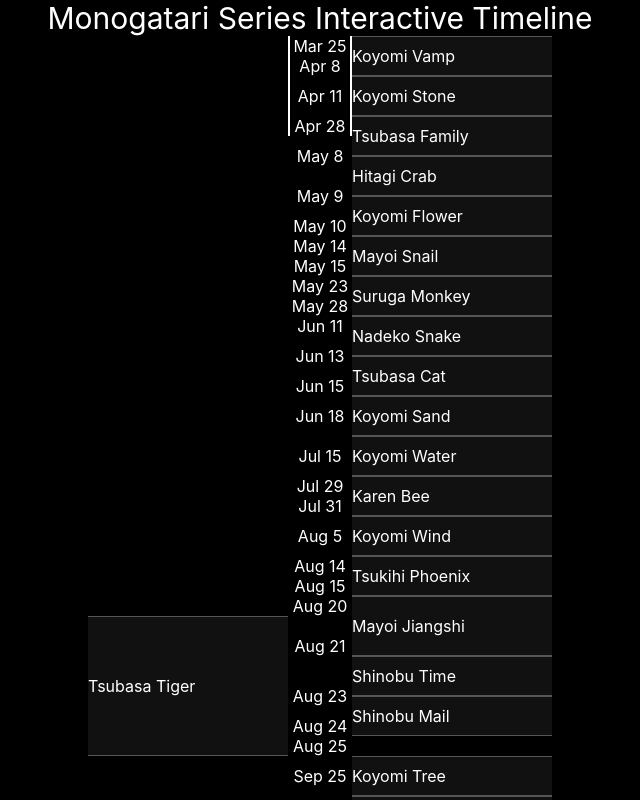
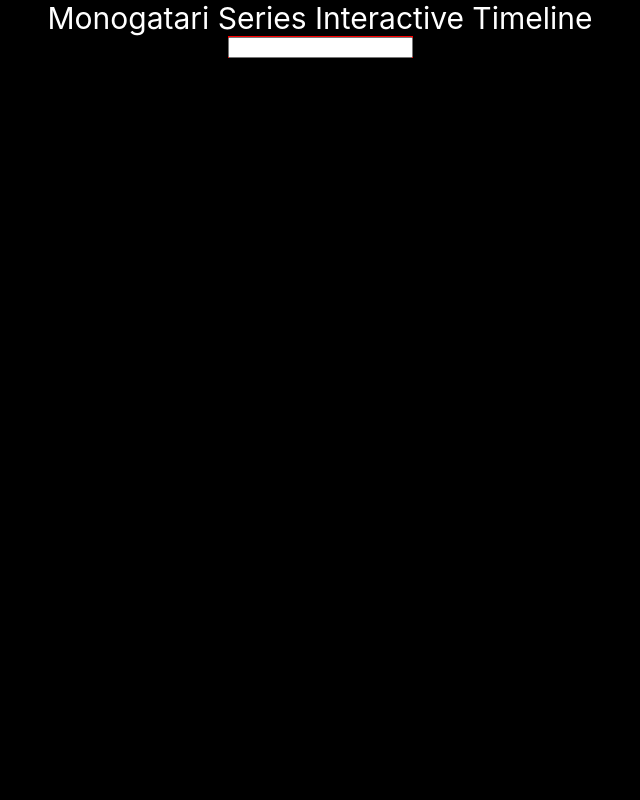
Before and after one commit to Squashbucklr/monogatari-timeline, a React (Create React App) app: page / in a window 1280 px wide. Shown: the top 800 px of the page, without its empty margins (320-960 px from the left). Built offline with nearby package versions, Linux system fonts and the light colour scheme.

Commit message:
working timeline

```diff
--- a/src/component/App.js
+++ b/src/component/App.js
@@ -13,7 +13,7 @@
         super(props);
         this.state = {
             arcsOrder: [...Array(constants.arcs.length).keys()],
-            arcs: [0, 1, 2, 3, 4, 5, 6, 7, 8, 9, 10, 11, 12, 13, 14, 15, 16, 17, 18, 19, 20, 21, 22, 23, 24, 25, 26, 27, 28, 29, 30, 31, 32, 33, 34, 35],
+            arcs: [],
             spoiler: {
                 alwaysShowCompletedArcs: true,
                 hideSpoilerArcs: true,
@@ -36,7 +36,7 @@
     }
 
     setViewArcs = (arcs) => {
-        this.setState({arcs: []});
+        this.setState({arcs: arcs});
     }
 
     onPeek = (index) => {
@@ -47,11 +47,6 @@
         return (
             <div className="App">
                 <HeadTitle/>
-                <Timeline
-                    arcs={this.state.arcs}
-                    peek={this.state.peek}
-                    onPeek={this.onPeek}
-                />
                 <Settings
                     arcsOrder={this.state.arcsOrder}
                     spoiler={this.state.spoiler}
@@ -59,6 +54,11 @@
                     setSpoiler={this.setSpoiler}
                     setViewArcs={this.setViewArcs}
                 />
+                <Timeline
+                    arcs={this.state.arcs}
+                    peek={this.state.peek}
+                    onPeek={this.onPeek}
+                />
             </div>
         );
     }
--- a/src/component/Settings.js
+++ b/src/component/Settings.js
@@ -19,7 +19,11 @@
     }
 
     onArcClick = (index) => {
+        this.props.setViewArcs(this.props.arcsOrder.slice(0, index));
+    }
 
+    handleChange = (e) => {
+        this.onArcClick(e.target.value);
     }
 
     render() {
@@ -27,7 +31,7 @@
             <div
                 className="Settings"
             >
-
+                <input onChange={this.handleChange}/>
             </div>
         );
     }
--- a/src/component/Timeline.js
+++ b/src/component/Timeline.js
@@ -62,88 +62,123 @@
     }
 
     getBlocks() {
-        let tosort = [];
-
+        // Collect every arc start or end in sorted order
+        let events = [];
         for (let i = 0; i < this.props.arcs.length; i++) {
-            tosort.push({
+            events.push({
                 date: constants.arcs[this.props.arcs[i]].start,
                 on: true,
                 araragi: constants.arcs[this.props.arcs[i]].narrator == 0,
                 arc: this.props.arcs[i]
             });
-            tosort.push({
+            events.push({
                 date: constants.arcs[this.props.arcs[i]].end,
                 on: false,
                 araragi: constants.arcs[this.props.arcs[i]].narrator == 0,
                 arc: this.props.arcs[i]
             });
         }
-
-        tosort.sort(function(a, b) {
+        events.sort(function(a, b) {
             return a.date - b.date;
         });
 
-        console.log(tosort);
+        // get events on a per-day basis
+        let dates = [];
+        let cur_date = 0;
+        for (let i = 0; i < events.length; i++) {
+            if (Math.floor(events[i].date) != cur_date) {
+                dates.push({
+                    date: Math.floor(events[i].date),
+                    events: []
+                });
+                cur_date = Math.floor(events[i].date);
+            }
+            dates[dates.length - 1].events.push(events[i]);
+        }
+
+        console.log(dates);
 
         let blocks_date = [];
         let blocks_araragi = [];
         let blocks_other = [];
 
-        let block_date = {
-            height: 0,
-            top: 0,
-            name: tosort[0].date
-        };
-        let block_araragi = null;
-        let block_other = null;
+        let cur_araragi = null;
+        let cur_other = null;
 
-        let cur_date = tosort[0].date;
-        let cur_top = 0;
+        let pre_date_height = 0;
 
-        for (let i = 0; i < tosort.length; i++) {
-            let c = tosort[i];
+        for (let i = 0; i < dates.length; i++) {
+            let date_height = 0;
+            let cur_subdate = dates[i].events[0].date;
+            let ex_araragi_bump = false;
+            let ex_other_bump = false;
 
-            if (Math.floor(c.date) == cur_date) {
-                block_date.height++;
-            } else {
-                cur_date = Math.floor(c.date);
-                blocks_date.push(block_date);
-                block_date = {
-                    height: 1,
-                    top: cur_top,
-                    name: c.date
+            let bump = function(e) {
+                let exjump = 0;
+                if(ex_araragi_bump) {
+                    if (e && e.on && e.araragi) {
+                        exjump = 1;
+                        ex_other_bump = false;
+                    }
+                    ex_araragi_bump = false;
+                }
+                if(ex_other_bump) {
+                    if (e && e.on && !e.araragi) {
+                        exjump = 1;
+                    }
+                    ex_other_bump = false;
+                }
+                date_height += 1 //+ exjump;
+                if (cur_araragi) cur_araragi.height += 1 + exjump;
+                if (cur_other) cur_other.height += 1 + exjump;
+
+            }
+
+            for (let j = 0; j < dates[i].events.length; j++) {
+                let e = dates[i].events[j];
+
+                if (e.on) {
+                    if (e.araragi) {
+                        cur_araragi = {
+                            arc: e.arc,
+                            height: 0,
+                            top: pre_date_height + date_height
+                        };
+                    } else {
+                        cur_other = {
+                            arc: e.arc,
+                            height: 0,
+                            top: pre_date_height + date_height
+                        };
+                    }
+                } else {
+                    if (date_height == 0 || (cur_araragi && cur_araragi.height == 0) || (cur_other && cur_other.height == 0)) {
+                        bump(e);
+                    }
+                    if (e.araragi) {
+                        blocks_araragi.push(cur_araragi);
+                        cur_araragi = null;
+                        ex_araragi_bump = true;
+                    } else {
+                        blocks_other.push(cur_other);
+                        cur_other = null;
+                        ex_other_bump = true;
+                    }
                 }
             }
+            if (date_height == 0 || (cur_araragi && cur_araragi.height == 0) || (cur_other && cur_other.height == 0)) {
+                bump();
+            }
+            blocks_date.push({
+                date: dates[i].date,
+                top: pre_date_height,
+                height: date_height
+            });
+            pre_date_height += date_height;
+        }
 
-            if(block_araragi) block_araragi.height++;
-            if(block_other) block_other.height++;
 
-            if (c.araragi) {
-                if (c.on) {
-                    block_araragi = {
-                        arc: c.arc,
-                        height: 1,
-                        top: cur_top
-                    };
-                } else {
-                    blocks_araragi.push(block_araragi);
-                    block_araragi = null;
-                }
-            } else {
-                if (c.on) {
-                    block_other = {
-                        arc: c.arc,
-                        height: 1,
-                        top: cur_top
-                    };
-                } else {
-                    blocks_other.push(block_other);
-                    block_other = null;
-                }
-            }
-            cur_top++;
-        }
-        return {date: blocks_date, araragi: blocks_araragi, other: blocks_other};
+        return {date: blocks_date, araragi: blocks_araragi, other: blocks_other, height: pre_date_height};
     }
 
     render() {
@@ -158,8 +193,8 @@
             items_date.push(
                 <div className="timeline-date" key={"d" + i} style={{
                     top: (20 * blocks.date[i].top),
-                    'line-height': (20 * blocks.date[i].height)
-                }}>{dateToHuman(blocks.date[i].name)}</div>
+                    lineHeight: (20 * blocks.date[i].height) - 6 + 'px'
+                }}>{dateToHuman(blocks.date[i].date)}</div>
             );
         }
 
@@ -167,7 +202,8 @@
             items_araragi.push(
                 <div className="timeline-arc" key={"a" + i} style={{
                     top: (20 * blocks.araragi[i].top),
-                    'line-height': (20 * blocks.araragi[i].height) - 2
+                    lineHeight: (20 * blocks.araragi[i].height) - 2 + 'px',
+                    backgroundColor: constants.characters[constants.arcs[blocks.araragi[i].arc].focus].tint + "44"
                 }}>{constants.arcs[blocks.araragi[i].arc].name}</div>
             );
         }
@@ -176,7 +212,8 @@
             items_other.push(
                 <div className="timeline-arc" key={"o" + i} style={{
                     top: (20 * blocks.other[i].top),
-                    'line-height': (20 * blocks.other[i].height) - 2
+                    lineHeight: (20 * blocks.other[i].height) - 2 + 'px',
+                    backgroundColor: constants.characters[constants.arcs[blocks.other[i].arc].focus].tint + "66"
                 }}>{constants.arcs[blocks.other[i].arc].name}</div>
             );
         }
@@ -184,15 +221,15 @@
         return (
             <div className="Timeline">
                 <div className="timeline-inner">
-                    <div className="timeline-arcgap" style={{height: this.state.totalHeight}}>
+                    <div className="timeline-arcgap" style={{height: 20 * blocks.height}}>
                         {items_other}
                     </div>
-                    <div className="timeline-line"></div>
-                    <div className="timeline-dategap" style={{height: this.state.totalHeight}}>
+                    <div className="timeline-line" style={{height: 20 * blocks.height}}></div>
+                    <div className="timeline-dategap" style={{height: 20 * blocks.height}}>
                         {items_date}
                     </div>
-                    <div className="timeline-line"></div>
-                    <div className="timeline-arcgap" style={{height: this.state.totalHeight}}>
+                    <div className="timeline-line" style={{height: 20 * blocks.height}}></div>
+                    <div className="timeline-arcgap" style={{height: 20 * blocks.height}}>
                         {items_araragi}
                     </div>
                 </div>
--- a/src/component/Timeline.scss
+++ b/src/component/Timeline.scss
@@ -1,5 +1,6 @@
 .Timeline {
     flex: 1 0 0px;
+    width: 100%;
 }
 
 .timeline-inner {
@@ -24,20 +25,31 @@
     width: 60px;
     left: 0;
     position: absolute;
+    padding-bottom: 4px;
+    border-top: 1px solid #222;
+    border-bottom: 1px solid #222;
+}
+
+.timeline-date:first-of-type {
+    border-top-color: #000;
+}
+
+.timeline-date:last-of-type {
+    border-bottom-color: #000;
 }
 
 .timeline-arcgap {
     position: relative;
-    flex: 0 0 200px;
+    flex: 0 1 200px;
     text-align: left;
 }
 
 .timeline-arc {
     line-height: 20px;
-    width: 200px;
-    background-color: #111111;
-    border-top: 1px solid #555555;
-    border-bottom: 1px solid #555555;
+    width: 190px;
+    padding: 0px 5px;
+    border-top: 1px solid #000;
+    border-bottom: 1px solid #000;
     left: 0;
     position: absolute;
 }
--- a/src/resources/constants.json
+++ b/src/resources/constants.json
@@ -31,40 +31,52 @@
     "characters": [
         {
             "family": "Araragi",
-            "given": "Koyomi"
+            "given": "Koyomi",
+            "tint": "#666666"
         }, {
             "family": "Senjougahara",
-            "given": "Hitagi"
+            "given": "Hitagi",
+            "tint": "#800080"
         }, {
             "family": "Hachikuji",
-            "given": "Mayoi"
+            "given": "Mayoi",
+            "tint": "#0080FF"
         }, {
             "family": "Kanbaru",
-            "given": "Suruga"
+            "given": "Suruga",
+            "tint": "#FF0000"
         }, {
             "family": "Sengoku",
-            "given": "Nadeko"
+            "given": "Nadeko",
+            "tint": "#008000"
         }, {
             "family": "Hanekawa",
-            "given": "Tsubasa"
+            "given": "Tsubasa",
+            "tint": "#E4B7E6"
         }, {
             "family": "Araragi",
-            "given": "Karen"
+            "given": "Karen",
+            "tint": "#FFFF00"
         }, {
             "family": "Araragi",
-            "given": "Tsukihi"
+            "given": "Tsukihi",
+            "tint": "#00FF80"
         }, {
             "family": "Oshino",
-            "given": "Shinobu"
+            "given": "Shinobu",
+            "tint": "#800000"
         }, {
             "family": "Ononoki",
-            "given": "Yotsugi"
+            "given": "Yotsugi",
+            "tint": "#FF8040"
         }, {
             "family": "Oshino",
-            "given": "Ougi"
+            "given": "Ougi",
+            "tint": "#222222"
         }, {
             "family": "Oikura",
-            "given": "Sodachi"
+            "given": "Sodachi",
+            "tint": "#FFFFFF"
         }, {
             "family": "Kaiki",
             "given": "Deishuu"
@@ -180,7 +192,7 @@
             "name": "Tsubasa Tiger",
             "focus": 5,
             "narrator": 5,
-            "start": 10821,
+            "start": 10821.3,
             "end": 10825,
             "anime": 3,
             "ln": 4,
@@ -411,7 +423,7 @@
             "focus": 2,
             "narrator": 0,
             "start": 20313.5,
-            "end": 20313.5,
+            "end": 20313.6,
             "anime": 9,
             "ln": 12,
             "image": [27, 28],
@@ -420,7 +432,7 @@
             "name": "Hitagi Rendezvous",
             "focus": 1,
             "narrator": 0,
-            "start": 20313.6,
+            "start": 20313.7,
             "end": 20314.4,
             "anime": 9,
             "ln": 12,
```
